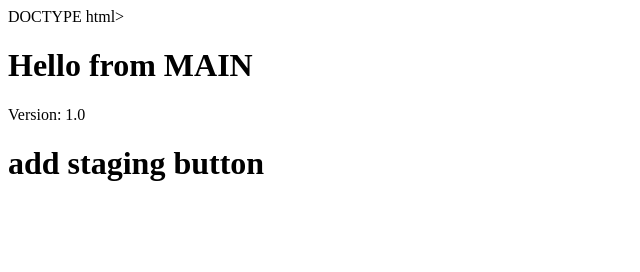
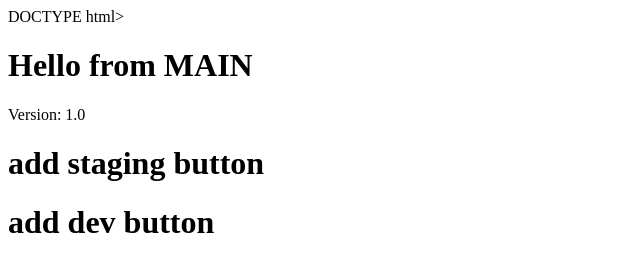
Before and after one commit to zubairbinshamsnb/second-repo, a plain HTML site: page index.html in a window 1280 px wide. Shown: the whole page, without its empty margins (0-640 px from the left). Drawn offline with Linux system fonts and the light colour scheme.

Commit message:
add dev buttion

```diff
--- a/index.html
+++ b/index.html
@@ -5,5 +5,6 @@ DOCTYPE html>
 <h1>Hello from MAIN</h1>
 <p>Version: 1.0</p>
 <h1>add staging button</h1>
+<h1>add dev button </h1>
 </body>
 </html>
```
